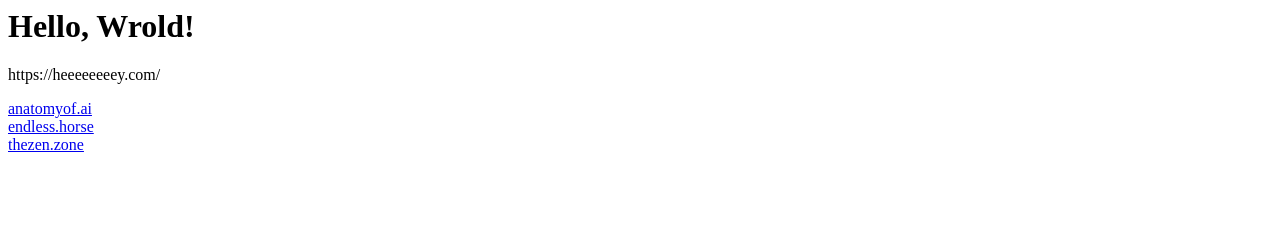
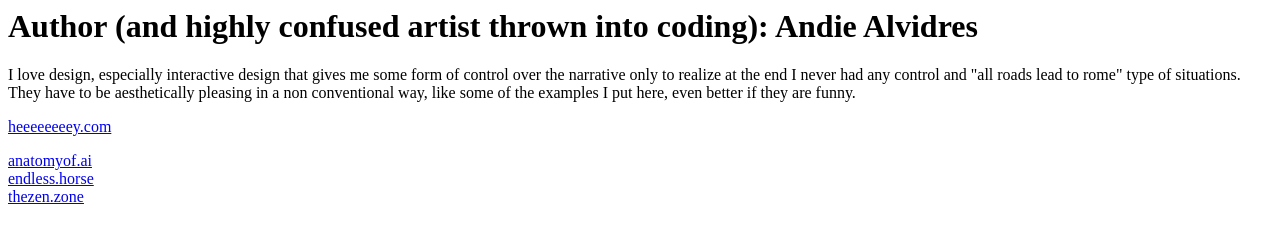
Before and after one commit to AndreaAlvidres/hello-world, a plain HTML site: page index.html in a window 1280 px wide. Drawn offline with Linux system fonts and the light colour scheme.

Commit message:
New Parapgraph

```diff
--- a/index.html
+++ b/index.html
@@ -3,8 +3,9 @@
     <title>Hello, World!</title>
   </head>
   <body>
-    <h1>Hello, Wrold!</h1>
-    <p>https://heeeeeeeey.com/</p>
+    <h1>Author (and highly confused artist thrown into coding): Andie Alvidres</h1>
+    <p>I love design, especially interactive design that gives me some form of control over the narrative only to realize at the end I never had any control and "all roads lead to rome" type of situations. They have to be aesthetically pleasing in a non conventional way, like some of the examples I put here, even better if they are funny.</p>
+    <p><a href="https://heeeeeeeey.com/">heeeeeeeey.com</a></p>
     <a href="https://anatomyof.ai">anatomyof.ai</a> <br>
     <a href="https://endless.horse">endless.horse</a> <br>
     <a href="https://thezen.zone">thezen.zone</a> <br>
```
